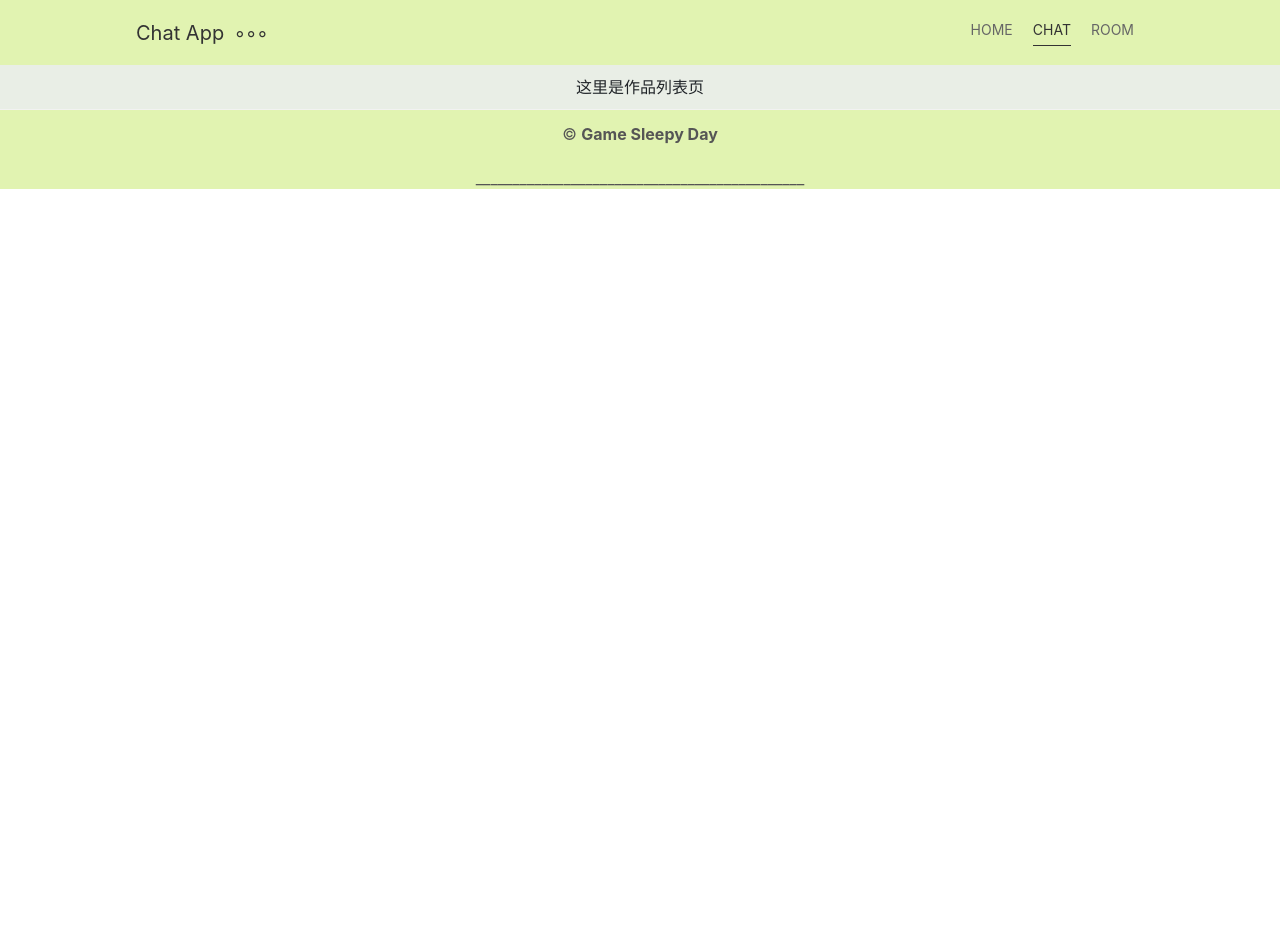
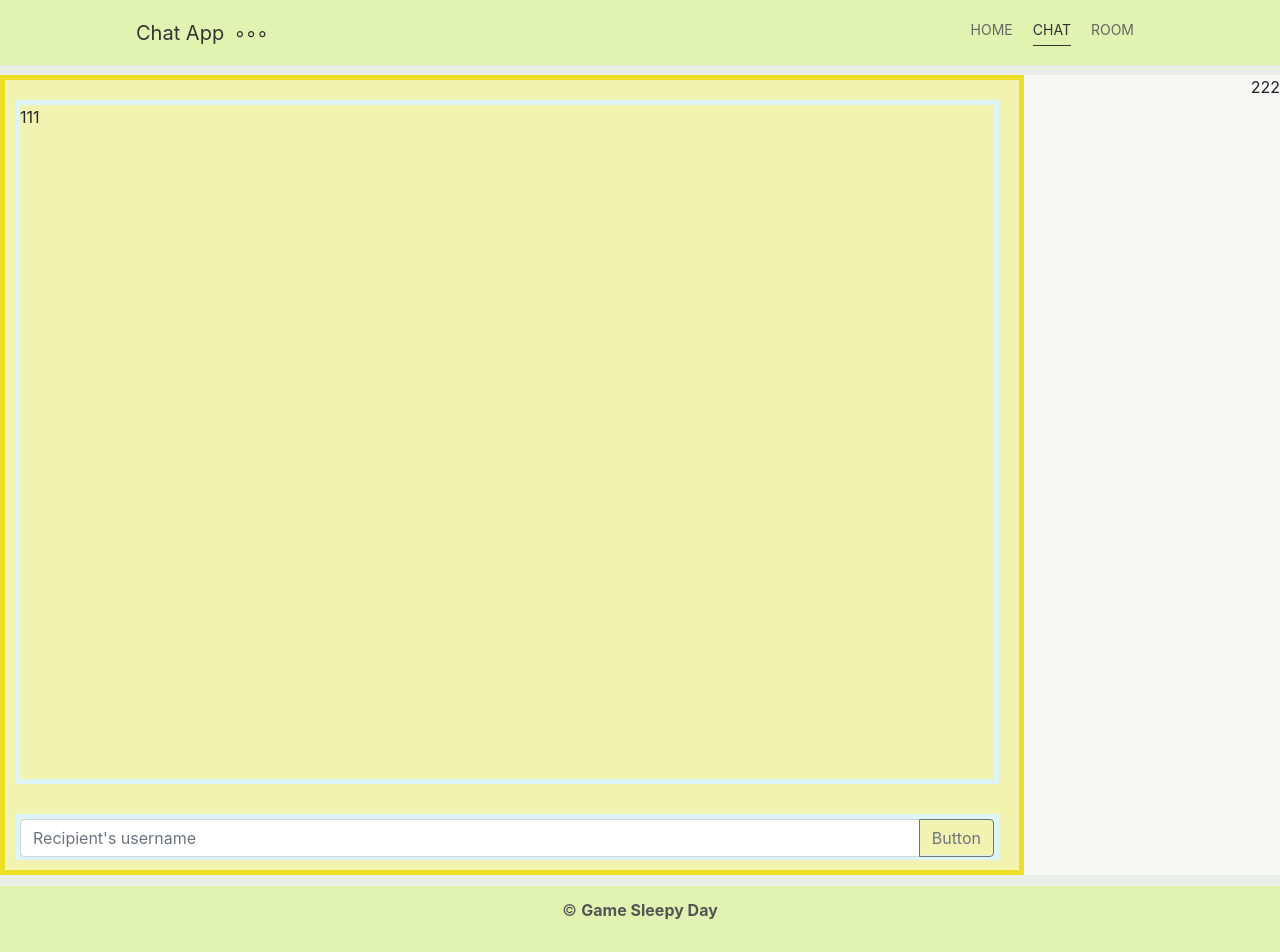
Before and after one commit to jw101/sleepy-day, a React (Create React App) app: page /chat in a window 1280 px wide. Shown: the top 952 px of the page. Before the commit the page ends 800 px from the top, so only its background shows below. Built offline with nearby package versions, Linux system fonts and the light colour scheme.

Commit message:
initial of chat

```diff
--- a/src/pages/App.js
+++ b/src/pages/App.js
@@ -2,14 +2,13 @@ import React, { Component } from 'react';
 import logo from './logo.svg';
 import styles from './App.module.scss';
 import { Link, Route, withRouter } from 'react-router-dom';
-import HomePage from './HomePage'
-import WorkPage from './WorkPage'
-import WorkPageDetail from './WorkPageDetail'
+import LoginPage from './LoginPage'
+import ChatPage from './ChatPage'
+import RoomPage from './RoomPage'
 
 class App extends Component {
   render() {
     const { location } = this.props;
-    console.log(location.pathname);
     return (
       <div className={styles.App}>
         <header className={styles.header}>
@@ -23,9 +22,9 @@ class App extends Component {
           </div>
         </header>
         <section className={styles.content}>
-          <Route path="/" exact component={HomePage} />
-          <Route path="/chat" exact component={WorkPage} />
-          <Route path="/room" exact component={WorkPageDetail} />
+          <Route path="/" exact component={LoginPage} />
+          <Route path="/chat" exact component={ChatPage} />
+          <Route path="/room" exact component={RoomPage} />
         </section>
         <footer className={styles.footer}>
           <p>© <b>Game Sleepy Day</b></p>
--- /dev/null
+++ b/src/pages/ChatPage/chat.module.scss
@@ -0,0 +1,38 @@
+.wrap {
+  display: flex;
+  flex-direction: row;
+  width: 100%;
+  background-color: rgb(247, 248, 244);
+  justify-content: space-between;
+  .dialog {
+    background-color: rgb(242, 243, 177);
+    display: flex;
+    flex-direction: column;
+    justify-content: space-between;
+    height: 800px;
+    width: 80%;
+    padding: 20px 20px 10px 10px;
+    // margin: 50px 50px 50px 50px;
+    border: {
+      style: solid;
+      width: 5px;
+      color: rgb(236, 223, 38);
+    }
+    .section {
+      height: 90%;
+      border: {
+        style: solid;
+        width: 5px;
+        color: rgb(222, 245, 248);
+      }
+    }
+    .footer {
+      height: 6%;
+      border: {
+        style: solid;
+        width: 5px;
+        color: rgb(222, 245, 248);
+      }
+    }
+  }
+}
--- /dev/null
+++ b/src/pages/ChatPage/index.js
@@ -0,0 +1,37 @@
+
+import React, { Component } from 'react';
+import styles from './chat.module.scss';
+import 'bootstrap/dist/css/bootstrap.min.css';
+import { InputGroup, FormControl, Button } from 'react-bootstrap';
+
+class Chat extends Component {
+    render() {
+        return (
+            <div className={styles.wrap}>
+                <div className={styles.dialog}>
+                    <section className={styles.section}>
+                        111
+                    </section>
+                    <header className={styles.footer}>
+                        <InputGroup className="mb-3">
+                            <FormControl
+                                placeholder="Recipient's username"
+                                aria-label="Recipient's username"
+                                aria-describedby="basic-addon2"
+                            />
+                            <InputGroup.Append>
+                                <Button variant="outline-secondary">Button</Button>
+                            </InputGroup.Append>
+                        </InputGroup>
+                    </header>
+                </div>
+                <div>
+                    222
+                </div>
+            </div>
+        );
+    }
+
+}
+
+export default Chat;
--- a/src/pages/HomePage/index.js
+++ /dev/null
@@ -1,55 +0,0 @@
-
-import React, { Component } from 'react';
-import styles from './home.module.scss';
-import 'bootstrap/dist/css/bootstrap.min.css';
-import { Form, Button } from 'react-bootstrap';
-
-
-export default () => {
-    return (
-        <div className={styles.wrap}>
-            <Form>
-                <Form.Group controlId="formBasicEmail">
-                    <Form.Label>Username</Form.Label>
-                    <Form.Control type="email" placeholder="Enter email" />
-                    <Form.Text className="text-muted">
-                        We'll never share your email with anyone else.
-            </Form.Text>
-                </Form.Group>
-
-                <Form.Group controlId="formBasicPassword">
-                    <Form.Label>Password</Form.Label>
-                    <Form.Control type="password" placeholder="Password" />
-                </Form.Group>
-                <Form.Group controlId="formBasicCheckbox">
-                    <Form.Check type="checkbox" label="Check me out" />
-                </Form.Group>
-
-                <Form.Group controlId="exampleForm.ControlSelect1">
-                    <Form.Label>Region</Form.Label>
-                    <Form.Control as="select">
-                        <option>South Aferica</option>
-                        <option>Acian</option>
-                        <option>3</option>
-                        <option>4</option>
-                        <option>5</option>
-                    </Form.Control>
-                    </Form.Group>
-                    <Form.Group controlId="exampleForm.ControlSelect2">
-                    <Form.Label>University</Form.Label>
-                    <Form.Control as="select">
-                        <option>Rice University</option>
-                        <option>USC</option>
-                        <option>3</option>
-                        <option>4</option>
-                        <option>5</option>
-                    </Form.Control>
-                </Form.Group>
-
-                <Button variant="primary" type="submit">
-                    Login
-          </Button>
-            </Form>
-        </div>
-    )
-}
--- /dev/null
+++ b/src/pages/LoginPage/index.js
@@ -0,0 +1,60 @@
+
+import React, { Component } from 'react';
+import styles from './login.module.scss';
+import 'bootstrap/dist/css/bootstrap.min.css';
+import { Form, Button } from 'react-bootstrap';
+
+
+class Login extends Component {
+    render() {
+        return (
+            <div className={styles.wrap}>
+                <Form>
+                    <Form.Group controlId="formBasicEmail">
+                        <Form.Label>Username</Form.Label>
+                        <Form.Control type="email" placeholder="Enter email" />
+                        <Form.Text className="text-muted">
+                            We'll never share your email with anyone else.
+            </Form.Text>
+                    </Form.Group>
+
+                    <Form.Group controlId="formBasicPassword">
+                        <Form.Label>Password</Form.Label>
+                        <Form.Control type="password" placeholder="Password" />
+                    </Form.Group>
+                    <Form.Group controlId="formBasicCheckbox">
+                        <Form.Check type="checkbox" label="Check me out" />
+                    </Form.Group>
+
+                    <Form.Group controlId="exampleForm.ControlSelect1">
+                        <Form.Label>Region</Form.Label>
+                        <Form.Control as="select">
+                            <option>South Aferica</option>
+                            <option>Acian</option>
+                            <option>3</option>
+                            <option>4</option>
+                            <option>5</option>
+                        </Form.Control>
+                    </Form.Group>
+                    <Form.Group controlId="exampleForm.ControlSelect2">
+                        <Form.Label>University</Form.Label>
+                        <Form.Control as="select">
+                            <option>Rice University</option>
+                            <option>USC</option>
+                            <option>3</option>
+                            <option>4</option>
+                            <option>5</option>
+                        </Form.Control>
+                    </Form.Group>
+
+                    <Button variant="primary" type="submit">
+                        Login
+          </Button>
+                </Form>
+            </div>
+        );
+    }
+
+}
+
+export default Login;
--- a/src/pages/HomePage/home.module.scss
+++ b/src/pages/LoginPage/login.module.scss
@@ -1,9 +1,8 @@
 .wrap {
   display: flex;
-  width: 35%;
   background-color: rgb(225, 243, 177);
   justify-content: center;
-  padding: 50px 50px;
+  padding: 50px 50px 50px 50px;
   border: {
       style: solid;
       width: 10px;
--- a/src/pages/WorkPageDetail/index.js
+++ b/src/pages/RoomPage/index.js
@@ -2,5 +2,5 @@
 import React, { Component } from 'react';
 
 export default () =>{
-    return <div>这里是作品详情页</div>
+    return <div>这里是room界面</div>
 }
--- a/src/pages/WorkPage/index.js
+++ /dev/null
@@ -1,6 +0,0 @@
-
-import React, { Component } from 'react';
-
-export default () =>{
-    return <div>这里是作品列表页</div>
-}
```
